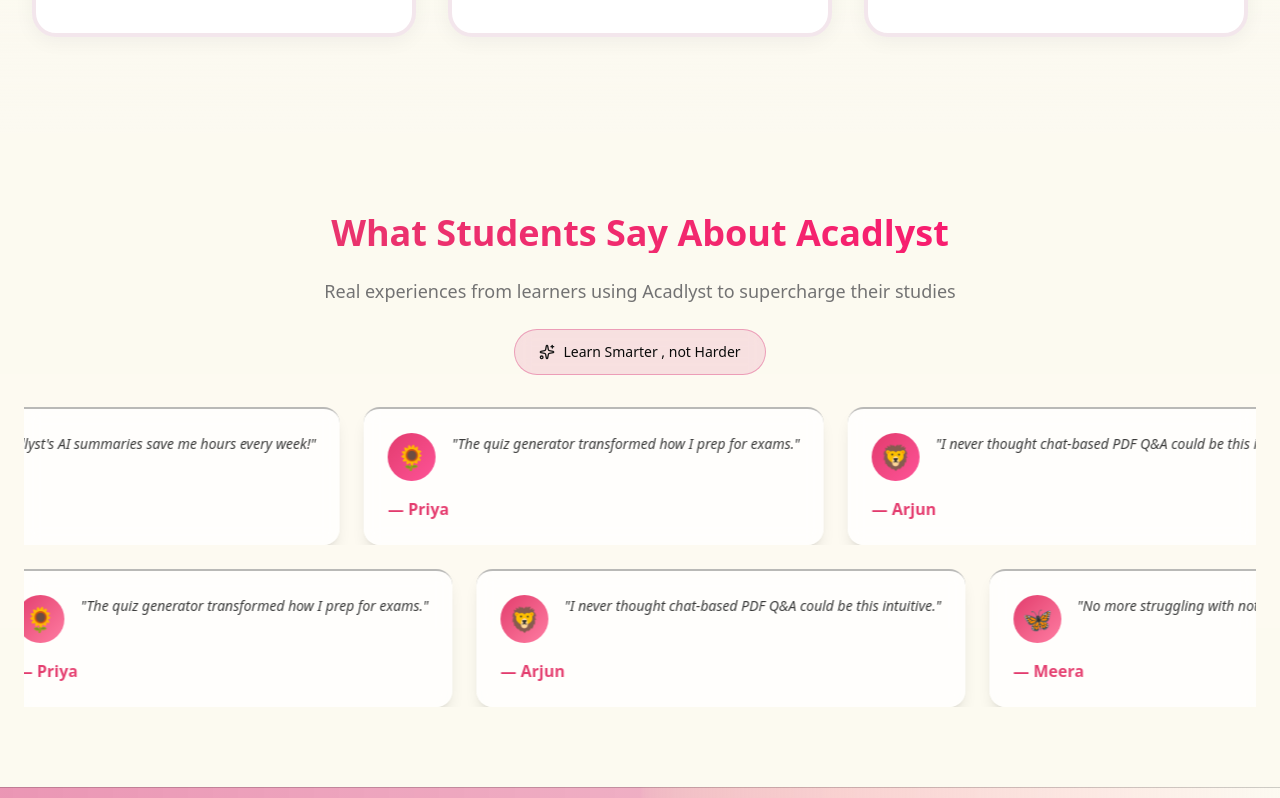
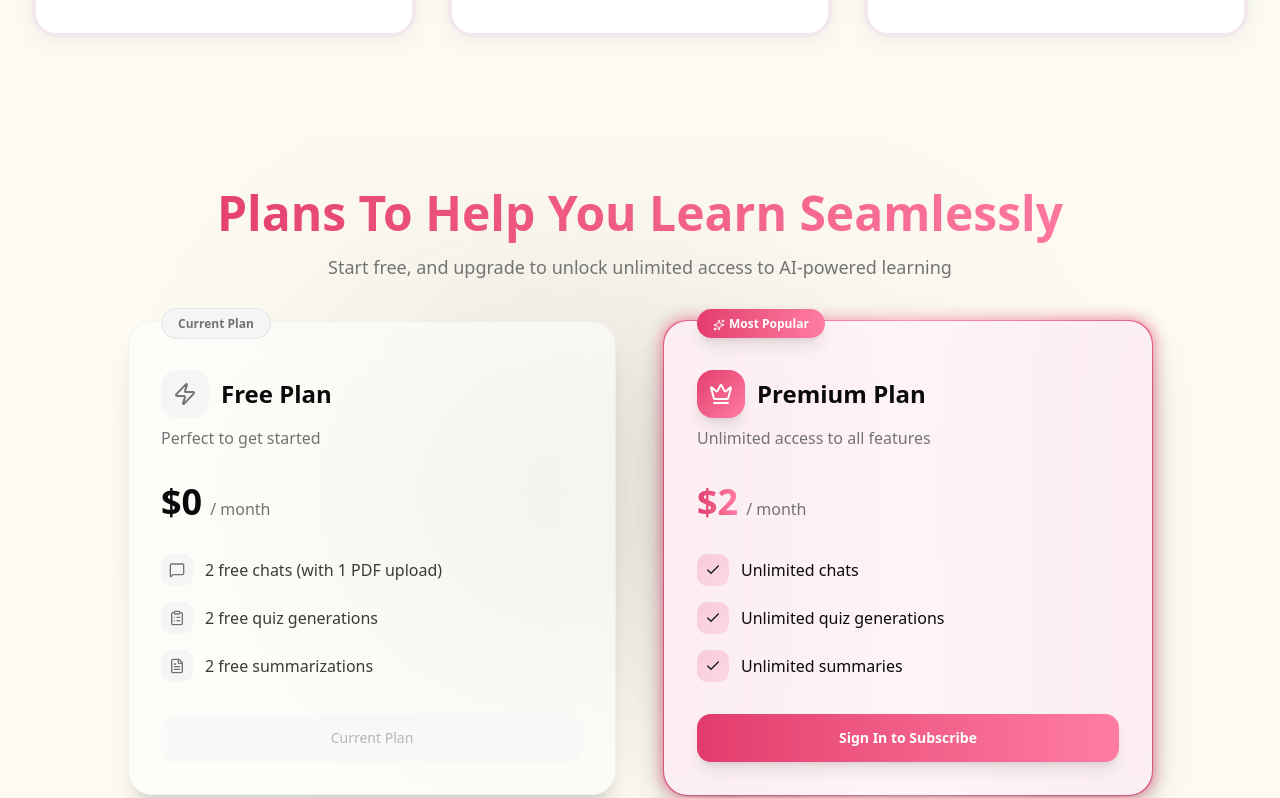
Before and after one commit to SnehaChouksey/Acadlyst, a Next.js app in the folder client/: page / in a window 1280 px wide. Shown: the part 1405-2203 px from the top of the page. Built offline with nearby package versions, Linux system fonts and the light colour scheme; no server answers.

Commit message:
Added pricing section and some UI tweaks

```diff
--- a/client/app/herosection/page.tsx
+++ b/client/app/herosection/page.tsx
@@ -39,7 +39,7 @@
           initial={{ opacity: 0, y: 20 }}
           animate={{ opacity: 1, y: 0 }}
           transition={{ duration: 0.6 }}
-          className="text-3xl sm:text-4xl md:text-5xl font-extrabold tracking-tight bg-foreground bg-clip-text text-transparent mb-2 text-center"
+          className="text-3xl sm:text-4xl md:text-5xl pb-2 font-extrabold tracking-tight bg-foreground bg-clip-text text-transparent mb-2 text-center"
         >
           Welcome to Acadlyst
         </motion.h1>
@@ -49,7 +49,7 @@
           initial={{ opacity: 0, y: 20 }}
           animate={{ opacity: 1, y: 0 }}
           transition={{ duration: 0.6 }}
-          className="text-3xl sm:text-5xl md:text-6xl font-extrabold tracking-tight bg-linear-to-r from-[#ff006f] to-[#ff0088] bg-clip-text text-transparent mb-4 text-center"
+          className="text-3xl sm:text-5xl md:text-6xl pb-2 font-extrabold tracking-tight bg-linear-to-r from-[#ff006f] to-[#ff0088] bg-clip-text text-transparent mb-4 text-center"
         >
           AI Catalyst for Smarter Learning
         </motion.h1>
--- a/client/app/page.tsx
+++ b/client/app/page.tsx
@@ -6,6 +6,7 @@
 import HeroSection from "./herosection/page";
 import FeatureSection from "@/components/FeatureSection";
 import TestimonialsAndFooter from "@/components/TestimonialsAndFooter";
+import PricingSection from "@/components/pricingSection";
 import { Header } from "@/components/header";
 
 
@@ -15,6 +16,7 @@
     <Header/>
     <HeroSection />
     <FeatureSection />
+    <PricingSection />
     <TestimonialsAndFooter />
 
 
--- a/client/app/pricing/page.tsx
+++ b/client/app/pricing/page.tsx
@@ -1,22 +1,39 @@
-import { PricingTable } from '@clerk/nextjs'
+"use client";
+
+import { PricingTable } from '@clerk/nextjs';
 
 export default function PricingPage() {
   return (
-    <div className="min-h-screen bg-linear-to-b from-gray-50 to-gray-100 dark:from-gray-900 dark:to-gray-800 py-12 px-4">
+    <div className="min-h-screen bg-linear-to-b from-background to-muted py-12 px-4">
       <div className="max-w-6xl mx-auto">
         <div className="text-center mb-12">
-          <h1 className="text-4xl font-bold mb-4">Simple, Transparent Pricing</h1>
-          <p className="text-xl text-muted-foreground">Choose the plan that's right for you</p>
+          <h1 className="text-4xl md:text-5xl pb-3 font-bold mb-4 bg-linear-to-r from-[#E23B6D] to-[#FF7CA3] bg-clip-text text-transparent">
+            Simple, Transparent Pricing
+          </h1>
+          <p className="text-xl text-muted-foreground">Choose the plan that fits you the best</p>
         </div>
 
 
-        <PricingTable />
+        <PricingTable
+          appearance={{
+            variables: {
+              colorPrimary: "#E23B6D",
+              borderRadius: "0.75rem",
+            },
+            elements: {
+              card: "border-2 border-pink-600 shadow-xl",
+              headerTitle: "text-2xl font-bold",
+              priceText: "text-4xl font-bold bg-gradient-to-r from-[#E23B6D] to-[#FF7CA3] bg-clip-text text-transparent",
+              subscribeButton: "bg-gradient-to-r from-[#E23B6D] to-[#FF7CA3] hover:opacity-90 transition-opacity",
+            },
+          }}
+        />
 
-        <div className="text-center mt-12 text-sm text-muted-foreground">
-          <p>💳 Test Mode: Use card 4242 4242 4242 4242 for demo</p>
-          <p className="mt-2">All subscriptions are for demonstration purposes only</p>
+        <div className="text-center mt-12 text-sm text-muted-foreground space-y-2">
+          <p> ✨ Enjoy uninterupted learning</p>
+          <p>🔒 Your payment information is completely secured </p>
         </div>
       </div>
     </div>
-  )
+  );
 }
--- a/client/components/TestimonialsAndFooter.tsx
+++ b/client/components/TestimonialsAndFooter.tsx
@@ -71,7 +71,7 @@
 
         <div className="container mx-auto max-w-7xl">
           <div className="text-center mb-6">
-            <h3 className="text-4xl md:text-4xl font-bold mb-6 bg-linear-to-r from-[#E23B6D] to-[#ff006f] bg-clip-text text-transparent">
+            <h3 className="text-4xl md:text-5xl font-bold mb-3 pb-2 bg-linear-to-r from-[#E23B6D] to-[#ff006f] bg-clip-text text-transparent">
               What Students Say About Acadlyst
             </h3>
             <p className="text-muted-foreground text-lg max-w-2xl mx-auto">
--- /dev/null
+++ b/client/components/pricingSection.tsx
@@ -0,0 +1,173 @@
+"use client";
+import { motion } from "framer-motion";
+import { Button } from "@/components/ui/button";
+import { Check, Sparkles, Zap, MessageSquare, ClipboardList, FileText, Crown } from "lucide-react";
+import { useUser } from "@clerk/nextjs";
+import { useRouter } from "next/navigation";
+
+const freePlanFeatures = [
+  { icon: MessageSquare, text: "2 free chats (with 1 PDF upload)" },
+  { icon: ClipboardList, text: "2 free quiz generations" },
+  { icon: FileText, text: "2 free summarizations" },
+];
+
+const premiumPlanFeatures = [
+  { icon: MessageSquare, text: "Unlimited chats" },
+  { icon: ClipboardList, text: "Unlimited quiz generations" },
+  { icon: FileText, text: "Unlimited summaries" },
+];
+
+export default function PricingSection() {
+  const { user, isSignedIn } = useUser();
+  const router = useRouter();
+
+  const handleSubscribe = () => {
+    if (!isSignedIn) {
+
+      router.push("/sign-in?redirect_url=/pricing");
+      return;
+    }
+
+
+    router.push("/pricing");
+  };
+
+  return (
+    <section id="pricing" className="relative py-14 px-6 bg-transparent overflow-hidden">
+
+      <div className="absolute top-1/2 left-1/4 -translate-y-1/2 w-[400px] h-[400px] bg-primary/10 rounded-full blur-[120px] pointer-events-none" />
+      <div className="absolute top-1/2 right-1/4 -translate-y-1/2 w-[400px] h-[400px] bg-primary/5 rounded-full blur-[120px] pointer-events-none" />
+
+      <div className="container mx-auto max-w-5xl relative z-10">
+
+        <div className="text-center mb-10 animate-fade-in">
+          <h3 className="text-3xl md:text-5xl font-bold mb-2 pb-2 bg-linear-to-r from-[#E23B6D] to-[#FF7CA3] bg-clip-text text-transparent">
+            Plans To Help You Learn Seamlessly
+          </h3>
+          <p className="text-muted-foreground text-lg max-w-2xl mx-auto">
+            Start free, and upgrade to unlock unlimited access to AI-powered learning
+          </p>
+        </div>
+
+
+        <div className="grid md:grid-cols-2 gap-8 lg:gap-12">
+
+          <motion.div
+            initial={{ opacity: 0, y: 20 }}
+            whileInView={{ opacity: 1, y: 0 }}
+            transition={{ duration: 0.5 }}
+            viewport={{ once: true }}
+            className="relative group"
+          >
+            <div className="relative h-full p-8 rounded-3xl bg-card/60 backdrop-blur-xl border border-border/50 shadow-xl">
+
+              <div className="absolute -top-3 left-8">
+                <span className="px-4 py-1.5 text-xs font-semibold rounded-full bg-muted text-muted-foreground border border-border">
+                  Current Plan
+                </span>
+              </div>
+
+
+              <div className="mb-8 pt-4">
+                <div className="flex items-center gap-3 mb-2">
+                  <div className="w-12 h-12 rounded-2xl bg-muted flex items-center justify-center">
+                    <Zap className="w-6 h-6 text-muted-foreground" />
+                  </div>
+                  <h4 className="text-2xl font-bold text-foreground">Free Plan</h4>
+                </div>
+                <p className="text-muted-foreground mt-2">Perfect to get started</p>
+              </div>
+
+
+              <div className="mb-8">
+                <span className="text-4xl font-bold text-foreground">$0</span>
+                <span className="text-muted-foreground ml-2">/ month</span>
+              </div>
+
+
+              <ul className="space-y-4 mb-8">
+                {freePlanFeatures.map((feature, index) => (
+                  <li key={index} className="flex items-center gap-3">
+                    <div className="w-8 h-8 rounded-lg bg-muted flex items-center justify-center shrink-0">
+                      <feature.icon className="w-4 h-4 text-muted-foreground" />
+                    </div>
+                    <span className="text-foreground/80">{feature.text}</span>
+                  </li>
+                ))}
+              </ul>
+
+
+              <Button
+                disabled
+                className="w-full h-12 rounded-xl bg-muted text-muted-foreground cursor-not-allowed"
+              >
+                Current Plan
+              </Button>
+            </div>
+          </motion.div>
+
+
+          <motion.div
+            initial={{ opacity: 0, y: 20 }}
+            whileInView={{ opacity: 1, y: 0 }}
+            transition={{ duration: 0.5, delay: 0.1 }}
+            viewport={{ once: true }}
+            whileHover={{ scale: 1.03, y: -5 }}
+            className="relative group"
+          >
+
+            <div className="absolute -inset-px bg-linear-to-r from-[#E23B6D] via-[#FF7CA3] to-[#E23B6D] rounded-3xl opacity-70 group-hover:opacity-100 transition-opacity blur-sm" />
+            <div className="absolute -inset-px bg-linear-to-r from-[#E23B6D] via-[#FF7CA3] to-[#E23B6D] rounded-3xl opacity-70" />
+
+            <div className="relative h-full p-8 rounded-3xl bg-card/90 backdrop-blur-xl border border-transparent shadow-2xl">
+
+              <div className="absolute -top-3 left-8">
+                <span className="px-4 py-1.5 text-xs font-semibold rounded-full bg-linear-to-r from-[#E23B6D] to-[#FF7CA3] text-white shadow-lg">
+                  <Sparkles className="w-3 h-3 inline mr-1" />
+                  Most Popular
+                </span>
+              </div>
+
+
+              <div className="mb-8 pt-4">
+                <div className="flex items-center gap-3 mb-2">
+                  <div className="w-12 h-12 rounded-2xl bg-linear-to-br from-[#E23B6D] to-[#FF7CA3] flex items-center justify-center shadow-lg">
+                    <Crown className="w-6 h-6 text-white" />
+                  </div>
+                  <h4 className="text-2xl font-bold text-foreground">Premium Plan</h4>
+                </div>
+                <p className="text-muted-foreground mt-2">Unlimited access to all features</p>
+              </div>
+
+
+              <div className="mb-8">
+                <span className="text-4xl font-bold bg-linear-to-r from-[#E23B6D] to-[#FF7CA3] bg-clip-text text-transparent">$2</span>
+                <span className="text-muted-foreground ml-2">/ month</span>
+              </div>
+
+
+              <ul className="space-y-4 mb-8">
+                {premiumPlanFeatures.map((feature, index) => (
+                  <li key={index} className="flex items-center gap-3">
+                    <div className="w-8 h-8 rounded-lg bg-linear-to-br from-[#E23B6D]/20 to-[#FF7CA3]/20 flex items-center justify-center shrink-0">
+                      <Check className="w-4 h-4 text-primary" />
+                    </div>
+                    <span className="text-foreground">{feature.text}</span>
+                  </li>
+                ))}
+              </ul>
+
+
+              <Button
+                onClick={handleSubscribe}
+                className="w-full h-12 rounded-xl bg-linear-to-r from-[#E23B6D] to-[#FF7CA3] hover:opacity-90 text-white font-semibold shadow-lg transition-all"
+              >
+                {isSignedIn ? "Subscribe – $2 / month" : "Sign In to Subscribe"}
+              </Button>
+            </div>
+          </motion.div>
+        </div>
+      </div>
+    </section>
+  );
+}
```
